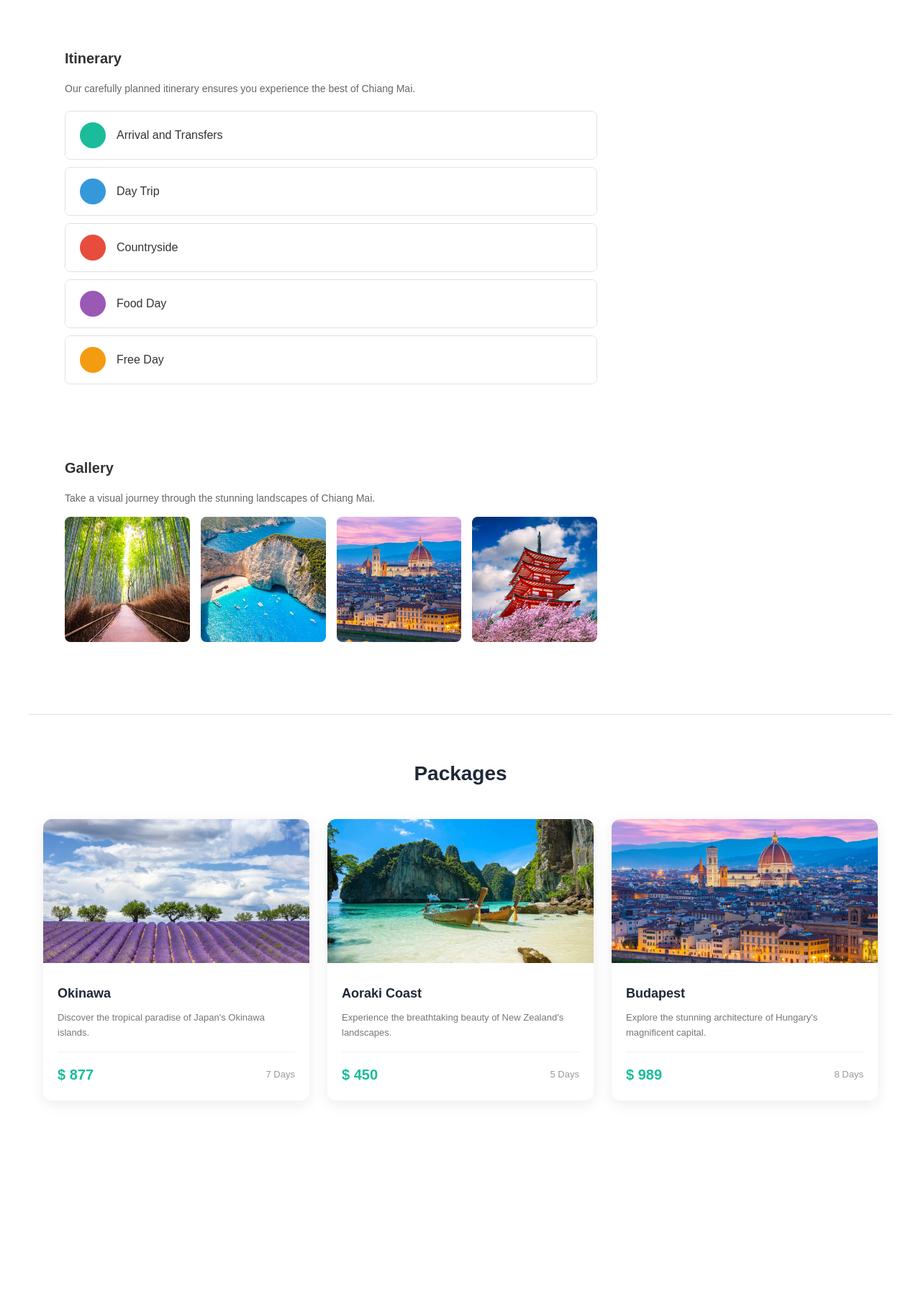
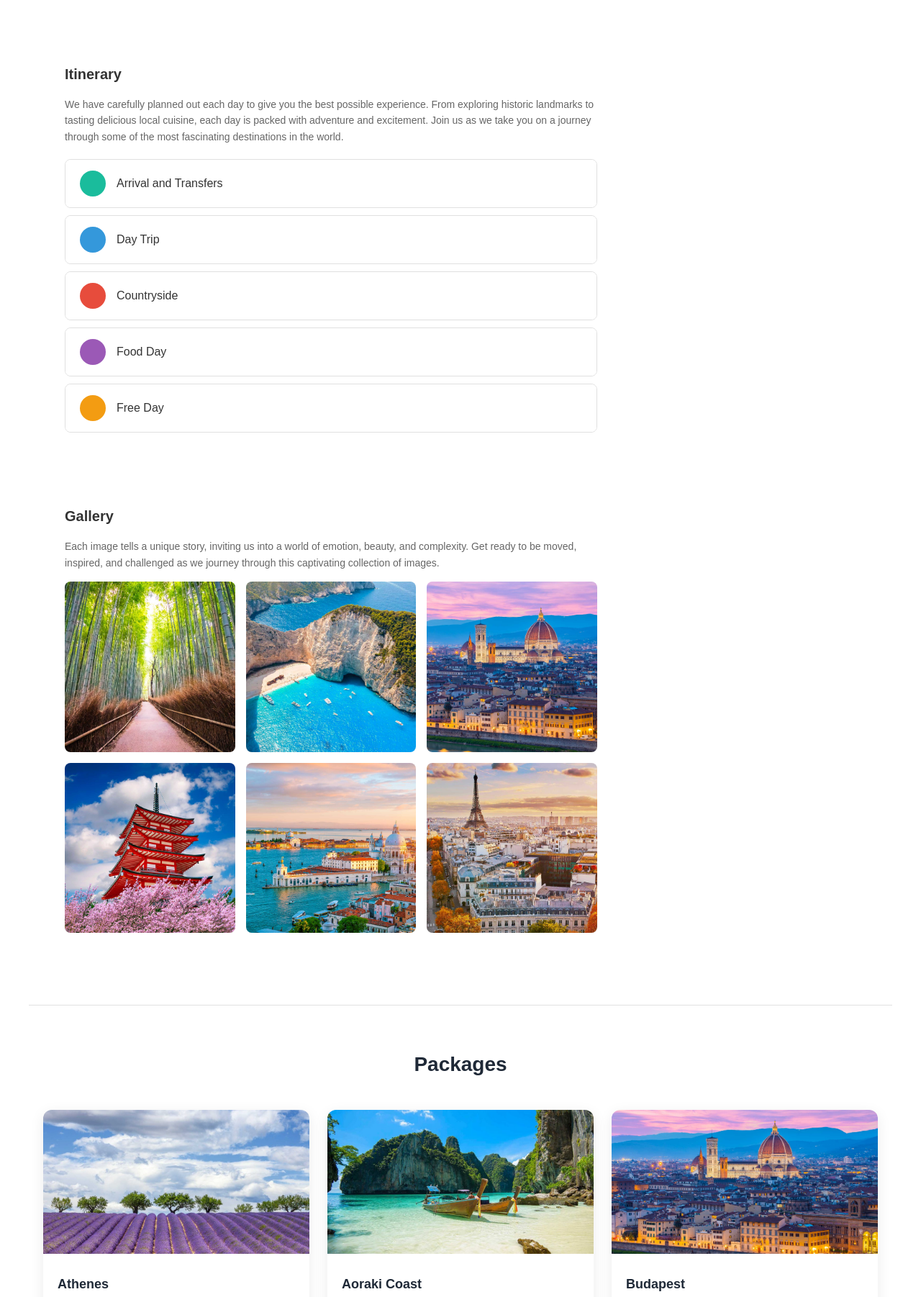
Before and after one commit to lanaparastashvili/Travel-agency, a plain HTML site: page pages/single.html in a window 1280 px wide. Shown: the part 1940-3742 px from the top of the page at 72% size. Drawn offline with Linux system fonts and the light colour scheme.

Commit message:
cvlilebaa

```diff
--- a/css/main.css
+++ b/css/main.css
@@ -390,7 +390,7 @@ body {
 }
 .gallery-grid {
     display: grid;
-    grid-template-columns: repeat(4, 1fr);
+    grid-template-columns: repeat(3, 1fr);
     gap: 15px;
     margin-top: 15px;
 }
--- a/pages/single.html
+++ b/pages/single.html
@@ -119,7 +119,8 @@ incredible destinations with us.</p>
 
             <div class="section">
                 <h2>Tour Map</h2>
-                <p>Explore the beautiful regions we'll visit during this incredible journey.</p>
+                <p>This comprehensive map is designed to guide you through an exciting journey filled with remarkable
+destinations and captivating experiences.</p>
                 <div class="map-box">
                     <iframe
                         src="../assets/single/s4.png "width="100%" height="350" style="border:0; border-radius: 8px;" loading="lazy">
@@ -129,7 +130,9 @@ incredible destinations with us.</p>
 
             <div class="section">
                 <h2>Itinerary</h2>
-                <p>Our carefully planned itinerary ensures you experience the best of Chiang Mai.</p>
+                <p>We have carefully planned out each day to give you the best possible experience. From exploring historic
+landmarks to tasting delicious local cuisine, each day is packed with adventure and excitement. Join us
+as we take you on a journey through some of the most fascinating destinations in the world.</p>
 
                 <div class="itinerary-list">
                     <div class="itinerary-item" onclick="toggleItem(this)">
@@ -195,12 +198,15 @@ incredible destinations with us.</p>
 
             <div class="section">
                 <h2>Gallery</h2>
-                <p>Take a visual journey through the stunning landscapes of Chiang Mai.</p>
+                <p>Each image tells a unique story, inviting us into a world of emotion, beauty, and complexity. Get ready to
+be moved, inspired, and challenged as we journey through this captivating collection of images.</p>
                 <div class="gallery-grid">
                     <img src="../assets/single/s5.jpg" alt="Gallery 1">
                     <img src="../assets/single/s6.jpg" alt="Gallery 2">
                     <img src="../assets/single/s7.jpg" alt="Gallery 3">
                     <img src="../assets/single/s8.jpg" alt="Gallery 4">
+                    <img src="../assets/single/s9.jpg" alt="gallery 5">
+                    <img src="../assets/single/s10.jpg" alt="gallery 6">
                 </div>
             </div>
         </div>
@@ -237,10 +243,12 @@ incredible destinations with us.</p>
             <div class="package-card">
                 <img src="../assets/single/s11.jpg" alt="Okinawa">
                 <div class="package-info">
-                    <h3>Okinawa</h3>
-                    <p>Discover the tropical paradise of Japan's Okinawa islands.</p>
+                    <h3>Athenes</h3>
+                    <p>Immerse yourself in the history and culture
+of this ancient city as you explore the
+stunning Acropolis.</p>
                     <div class="package-footer">
-                        <span class="price">$ 877</span>
+                        <span class="price">$ 677</span>
                         <span class="duration"><i class="fas fa-clock"></i> 7 Days</span>
                     </div>
                 </div>
```
